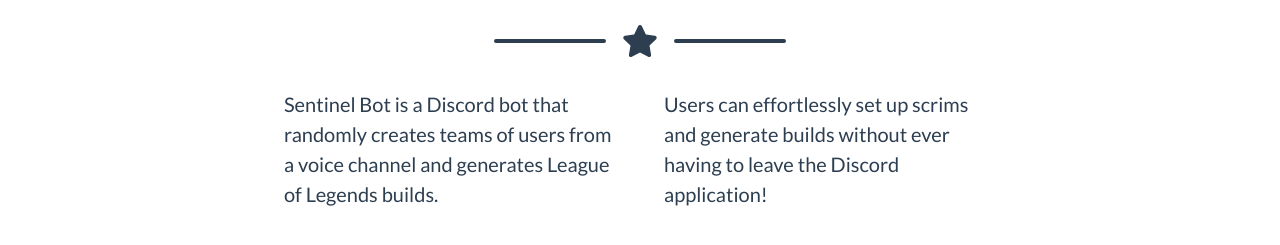
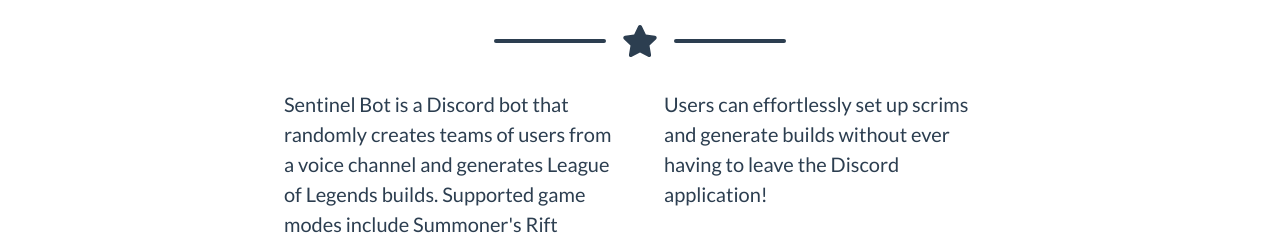
Before and after one commit to sentinel-discord/sentinel-discord.github.io, a plain HTML site: page index.html in a window 1280 px wide. Shown: the part 907-1152 px from the top of the page. Drawn offline with nearby package versions, Linux system fonts and the light colour scheme.

Commit message:
Update index.html

```diff
--- a/index.html
+++ b/index.html
@@ -64,7 +64,7 @@
                 </div>
                 <!-- About Section Content-->
                 <div class="row">
-                    <div class="col-lg-4 ml-auto"><p class="lead">Sentinel Bot is a Discord bot that randomly creates teams of users from a voice channel and generates League of Legends builds.</p></div>
+                    <div class="col-lg-4 ml-auto"><p class="lead">Sentinel Bot is a Discord bot that randomly creates teams of users from a voice channel and generates League of Legends builds. Supported game modes include Summoner's Rift (Ultimate Bravery) and ARAM.</p></div>
                     <div class="col-lg-4 mr-auto"><p class="lead">Users can effortlessly set up scrims and generate builds without ever having to leave the Discord application!</p></div>
                 </div>
                 <!-- About Section Button-->
```
